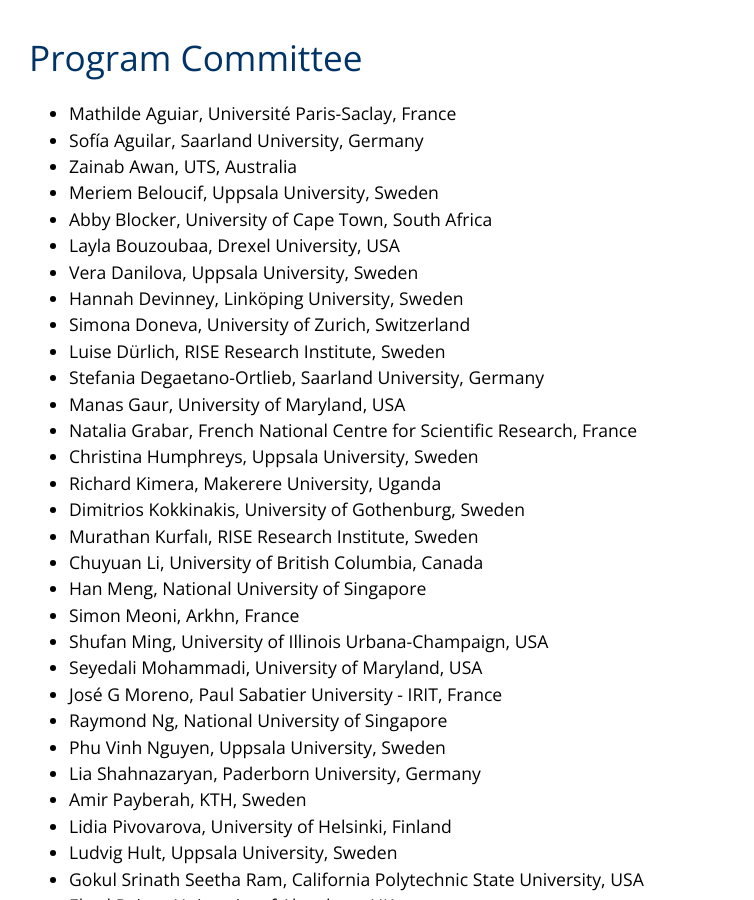
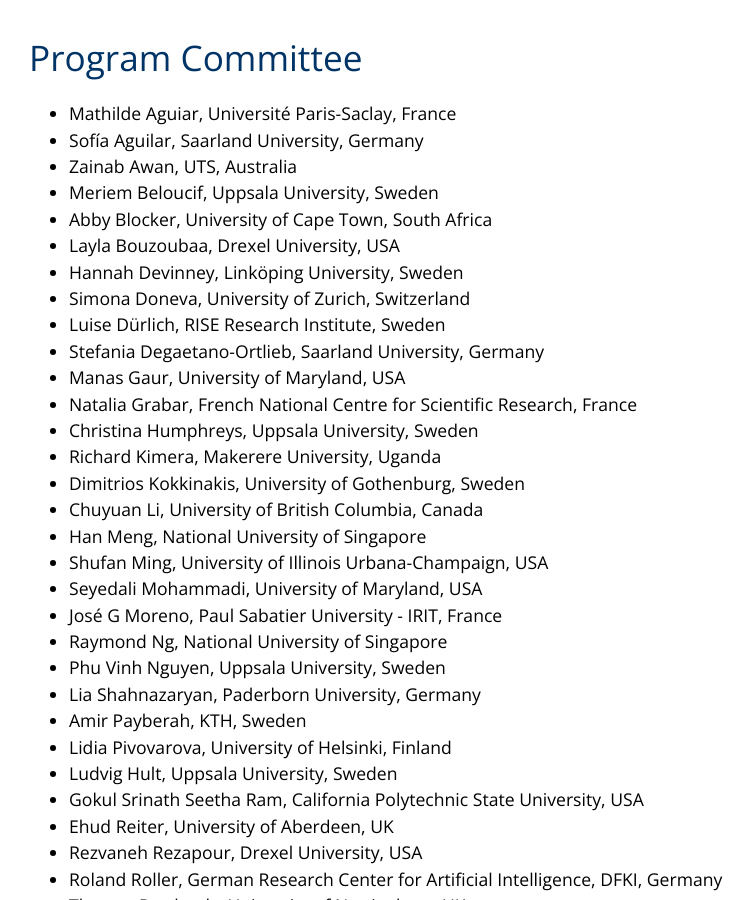
Before and after one commit to HeaLing-workshop/HeaLing-workshop.github.io, a Jekyll site: the page built from index.md, in a window 1280 px wide and 900 px high, scrolled down 3836 px. Shown: the whole window, without its empty margins (195-949 px from the left). Built offline with Jekyll 4.4.1, drawn with Linux system fonts in a browser that asks for light colours.

Commit message:
update pc list

```diff
--- a/index.md
+++ b/index.md
@@ -15,7 +15,7 @@
 - ~~Direct Submission deadline: December 19, 2025~~
 - ~~[ACL Rolling Review Pre-Reviewed submission deadline](https://openreview.net/group?id=eacl.org/EACL/2026/Workshop/HeaLing/ARR_Commitment): January 10, 2026~~
 - ~~Notification of acceptance: January 23, 2026~~
-- Camera-ready paper due: February 3, 2026
+- ~~Camera-ready paper due: February 3, 2026~~
 - Workshop date: March 28, 2026
 
 All deadlines are 11:59pm AoE.
@@ -84,21 +84,17 @@
 - Meriem Beloucif, Uppsala University, Sweden
 - Abby Blocker, University of Cape Town, South Africa
 - Layla Bouzoubaa, Drexel University, USA
-- Vera Danilova, Uppsala University, Sweden
 - Hannah Devinney, Linköping University, Sweden
 - Simona Doneva, University of Zurich, Switzerland
 - Luise Dürlich, RISE Research Institute, Sweden
 - Stefania Degaetano-Ortlieb, Saarland University, Germany
-<!-- - Vinu Ekayanake, University of Kentucky, USA -->
 - Manas Gaur, University of Maryland, USA
 - Natalia Grabar, French National Centre for Scientific Research, France
 - Christina Humphreys, Uppsala University, Sweden
 - Richard Kimera, Makerere University, Uganda
 - Dimitrios Kokkinakis, University of Gothenburg, Sweden
-- Murathan Kurfalı, RISE Research Institute, Sweden
 - Chuyuan Li, University of British Columbia, Canada
 - Han Meng, National University of Singapore
-- Simon Meoni, Arkhn, France
 - Shufan Ming, University of Illinois Urbana-Champaign, USA
 - Seyedali Mohammadi, University of Maryland, USA
 - José G Moreno, Paul Sabatier University - IRIT, France
```
